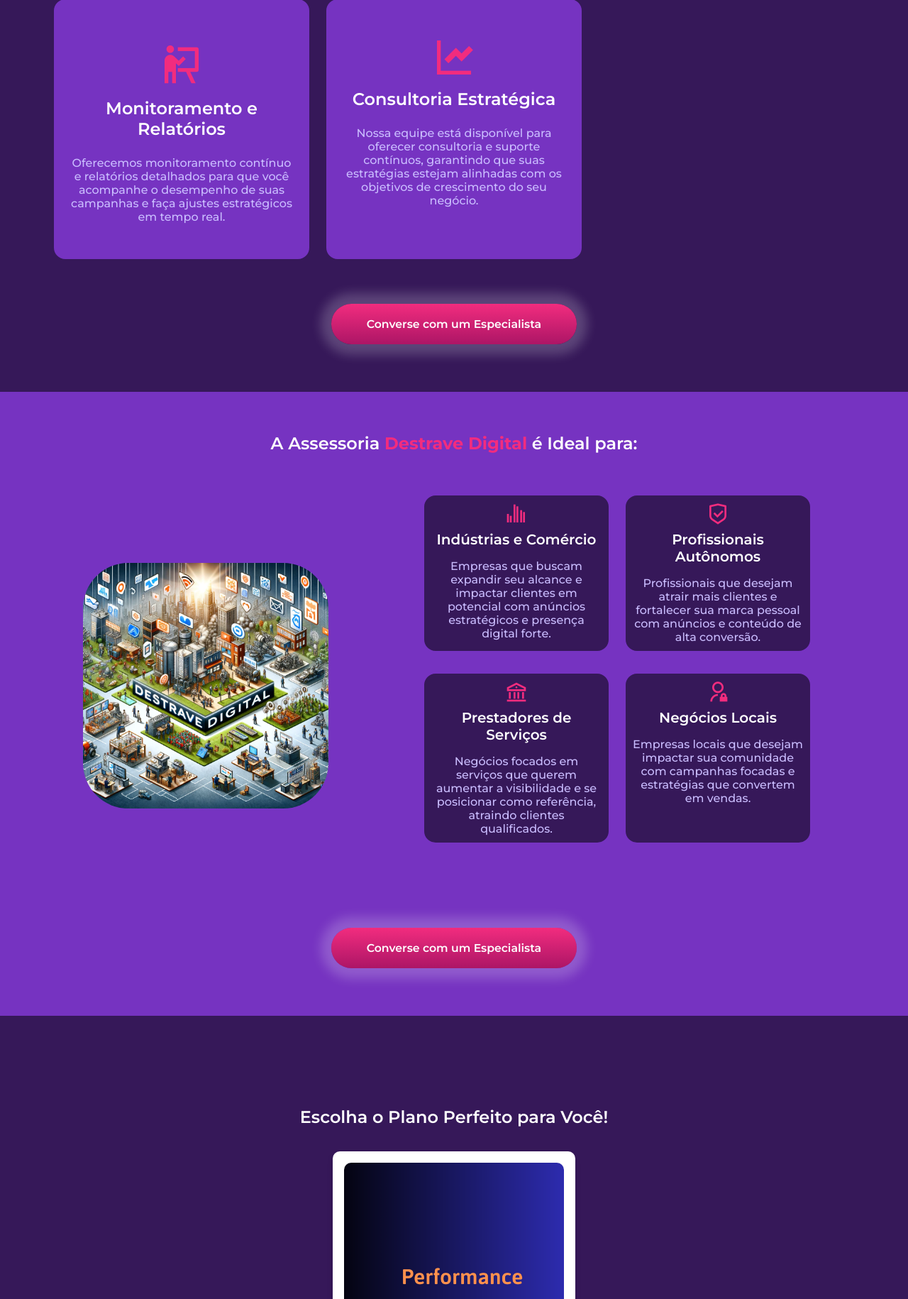
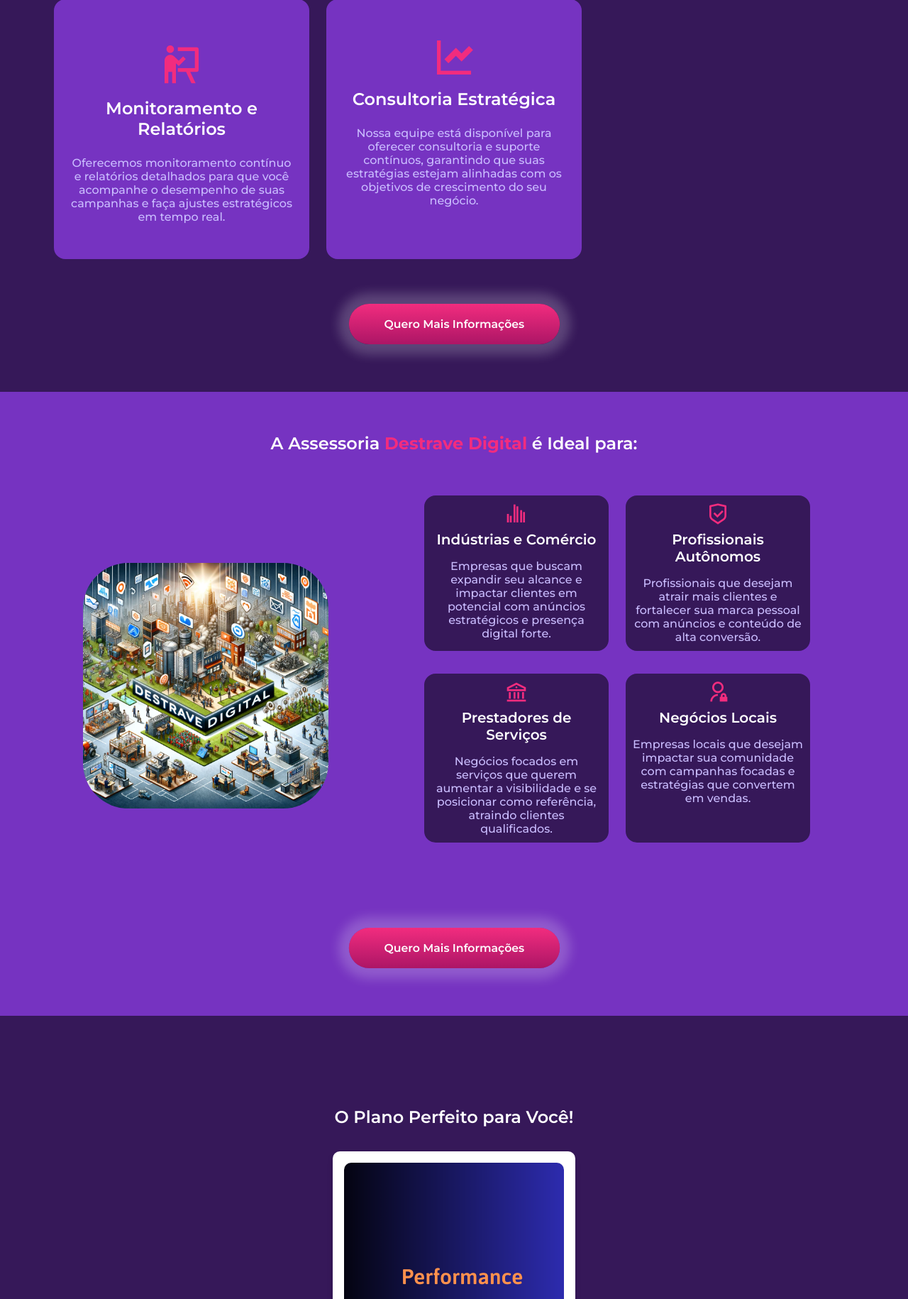
Before and after one commit to GuilhermeSalles/Site-Destrave, a PHP site: page /destrave/ in a window 1280 px wide. Shown: the part 2372-4202 px from the top of the page at 71% size. Run offline with PHP 8.4, Linux system fonts and the light colour scheme; some libraries are stand-ins or nearby versions.

Commit message:
texto botão organizado

```diff
--- a/destrave/cards.php
+++ b/destrave/cards.php
@@ -13,7 +13,7 @@
     <!--==================== QUESTIONS ====================-->
     <section class="questions section" id="plans" aria-labelledby="plans-title">
         <h2 id="plans-title" class="section__title-center questions__title container" style="color: white;">
-            Escolha o Plano Perfeito para Você!
+            O Plano Perfeito para Você!
         </h2>
 
         <section class="plans-section container" style="display: flex; justify-content: center; align-items: center;">
--- a/destrave/index.php
+++ b/destrave/index.php
@@ -252,7 +252,7 @@
 
          </div>
          <div class="section__subtitle">
-            <a href="#myModal" class="home__button botao" id="openModalButton">Converse com um Especialista</a>
+            <a href="#myModal" class="home__button botao" id="openModalButton">Quero Mais Informações</a>
          </div>
       </section>
 
@@ -317,7 +317,7 @@
          <br>
          <br>
          <div class="section__subtitle">
-            <a href="#myModal" class="home__button botao" id="openModalButton">Converse com um Especialista</a>
+            <a href="#myModal" class="home__button botao" id="openModalButton">Quero Mais Informações</a>
          </div>
       </section>
 
```
